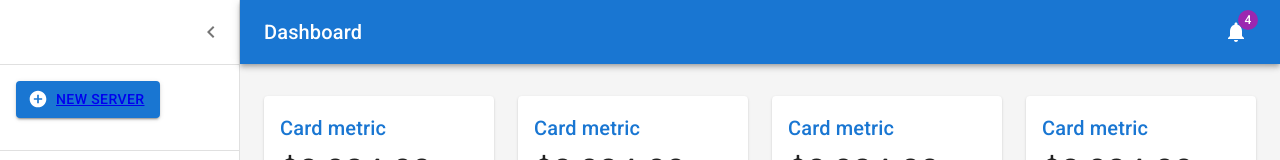
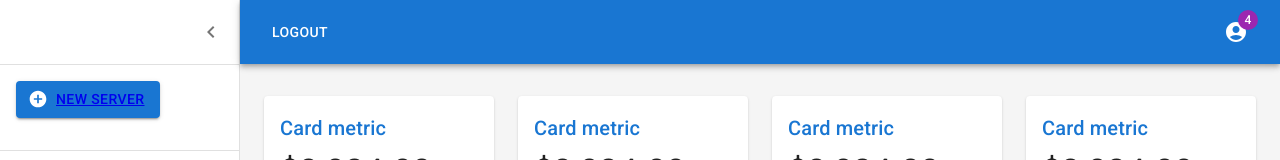
Before and after one commit to AAteddy/Argos, a React (Vite) app in the folder client_react/: page /dashboard in a window 1280 px wide. Shown: the top 160 px of the page. Built offline with nearby package versions, Linux system fonts and the light colour scheme; no server answers; what react-token-auth would draw is missing.

Commit message:
retrieving server lists in the ListItem component within DashboardPage

```diff
--- a/client_react/src/components/dashboard/DashboardPage.tsx
+++ b/client_react/src/components/dashboard/DashboardPage.tsx
@@ -18,11 +18,14 @@ import Link from "@mui/material/Link";
 import MenuIcon from "@mui/icons-material/Menu";
 import ChevronLeftIcon from "@mui/icons-material/ChevronLeft";
 import NotificationsIcon from "@mui/icons-material/Notifications";
+import AccountCircleIcon from "@mui/icons-material/AccountCircle";
 // import { mainListItems, secondaryListItems } from "./sidebarItems";
 import Chart from "./Chart";
 import CardItem from "./CardItem";
 import AddItemButton from "./AddItemButton";
 import ListItems from "./ListItems";
+import { logout } from "../../auth";
+import Button from "@mui/material/Button";
 
 function Copyright(props: any) {
   return (
@@ -123,18 +126,21 @@ const DashboardPage = () => {
             >
               <MenuIcon />
             </IconButton>
-            <Typography
-              component="h1"
-              variant="h6"
-              color="inherit"
-              noWrap
-              sx={{ flexGrow: 1 }}
-            >
-              Dashboard
-            </Typography>
+            <Box sx={{ flexGrow: 1 }}>
+              <Button
+                color="inherit"
+                component="a"
+                href="/"
+                onClick={() => {
+                  logout();
+                }}
+              >
+                Logout
+              </Button>
+            </Box>
             <IconButton color="inherit">
               <Badge badgeContent={4} color="secondary">
-                <NotificationsIcon />
+                <AccountCircleIcon />
               </Badge>
             </IconButton>
           </Toolbar>
--- a/client_react/src/components/dashboard/ListItems.tsx
+++ b/client_react/src/components/dashboard/ListItems.tsx
@@ -1,4 +1,4 @@
-import React from "react";
+import React, { useEffect, useState } from "react";
 import List from "@mui/material/List";
 import ListItem from "@mui/material/ListItem";
 import ListItemButton from "@mui/material/ListItemButton";
@@ -7,6 +7,25 @@ import ListItemText from "@mui/material/ListItemText";
 import Divider from "@mui/material/Divider";
 
 const ListItems = () => {
+  const [server, setServer] = useState([]);
+
+  const token = JSON.parse(localStorage.getItem("REACT_TOKEN_AUTH_KEY")!);
+
+  const requestOptions = {
+    method: "GET",
+    headers: {
+      "Content-Type": "application/json",
+      Authorization: `Bearer ${token}`,
+    },
+  };
+
+  useEffect(() => {
+    fetch("http://127.0.0.1:5000/server/", requestOptions)
+      .then((response) => response.json())
+      .then((data) => console.log(data))
+      .catch((error) => console.log(error));
+  }, []);
+
   return (
     <>
       <List>
```
